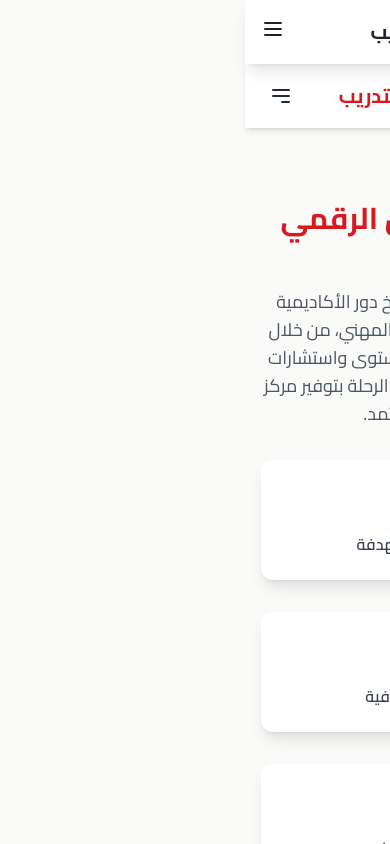
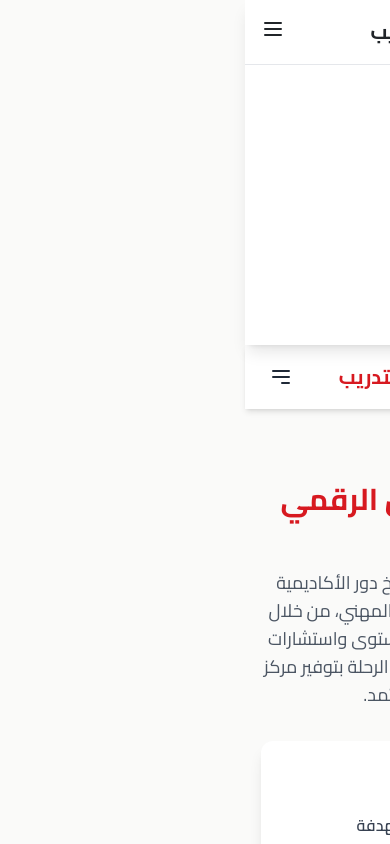
Before and after one commit to hsalamardi/sola-consultation-center, a plain HTML site: page public/Cert.html in a window 390 px wide. Both pictures are taken after a click on the button 28 px from the left and 29 px from the top of the page. Shown: the top 844 px of the page. Drawn offline with nearby package versions, Linux system fonts and the light colour scheme.

Commit message:
Signed-off-by: h.salama <h.salama@rdi-eg.ai>

```diff
--- a/public/Cert.html
+++ b/public/Cert.html
@@ -627,6 +627,15 @@
             // Initial render
             renderCerts();
             document.querySelector('.sector-btn').click();
+
+            // Main navigation mobile menu toggle
+            const mainMobileMenuButton = document.getElementById('main-mobile-menu-button');
+            const mainMobileMenu = document.getElementById('main-mobile-menu');
+            if (mainMobileMenuButton && mainMobileMenu) {
+                mainMobileMenuButton.addEventListener('click', () => {
+                    mainMobileMenu.classList.toggle('hidden');
+                });
+            }
         });
     </script>
 </body>
```
